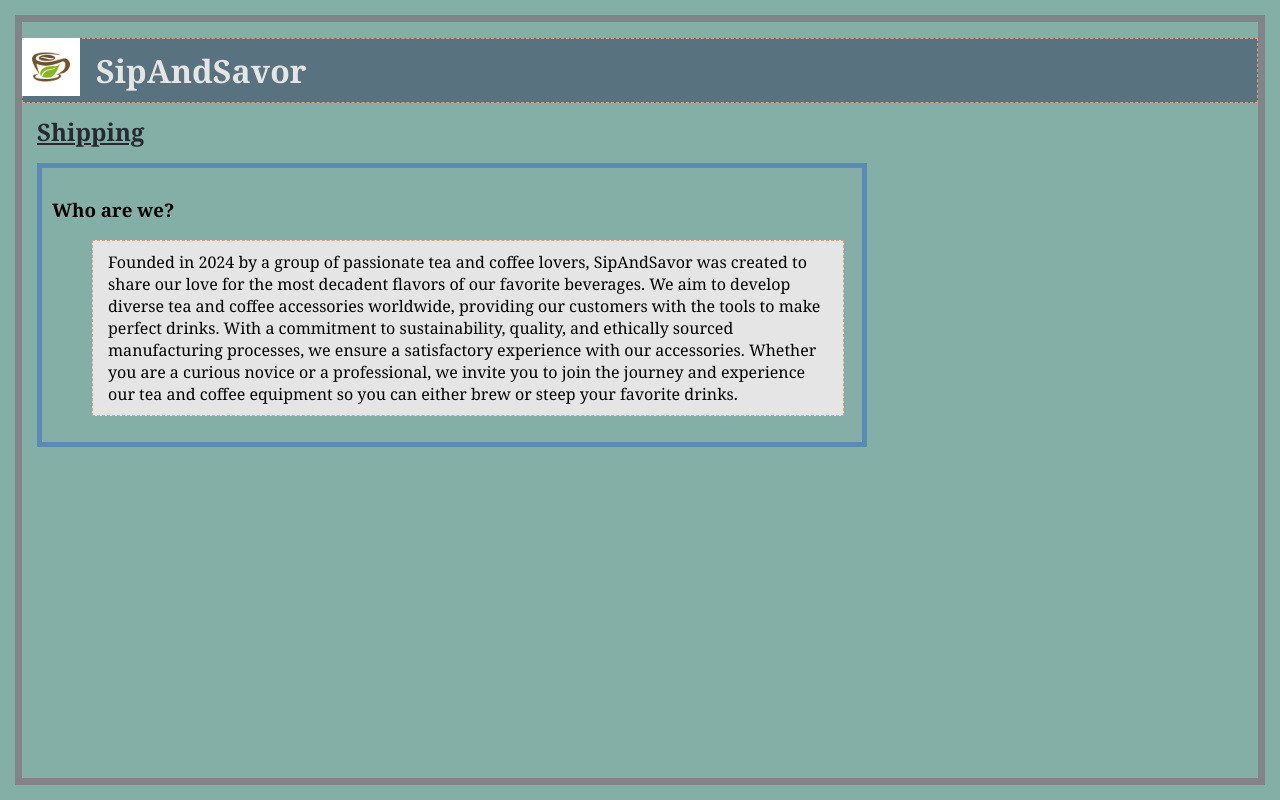
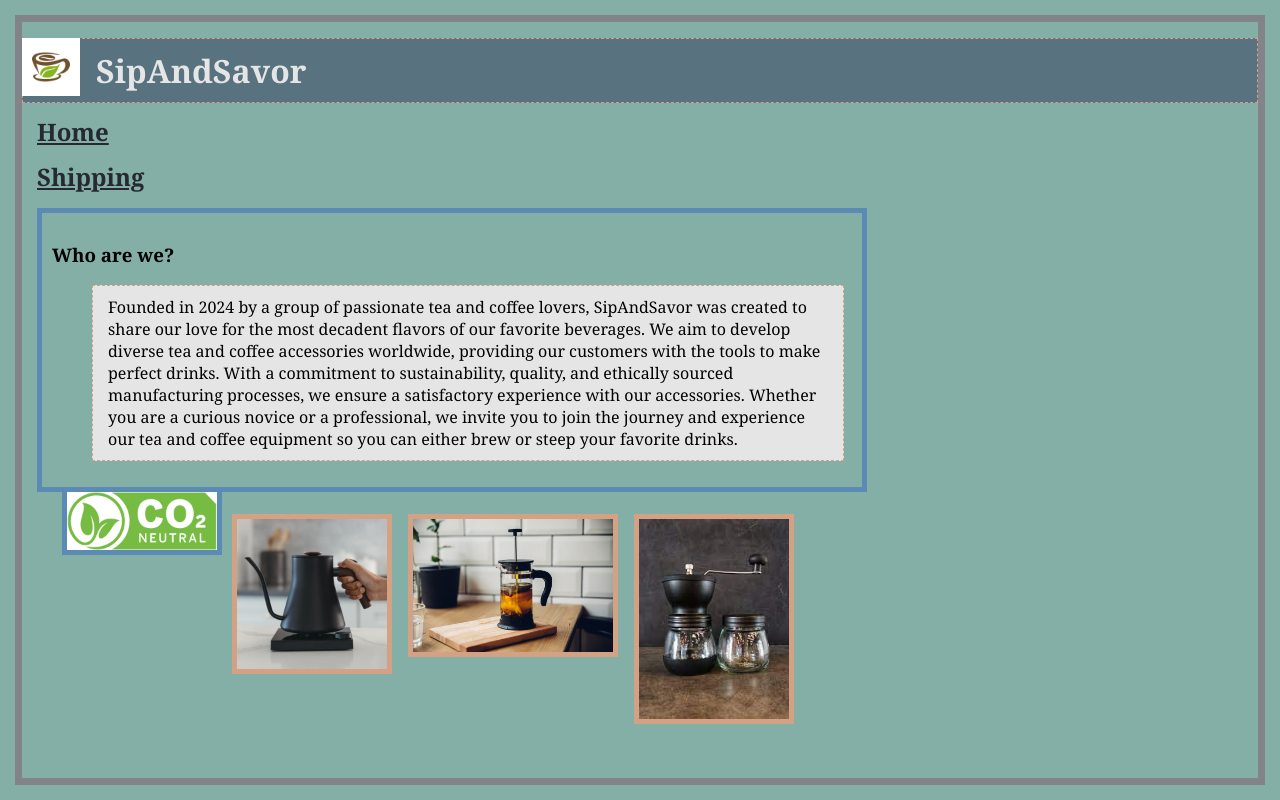
Before and after one commit to MarkaGon/E-commerce-Full-Stack-Web-Application-, a PHP site: page /project/home.php in a window 1280 px wide. Run offline with PHP 8.4, Linux system fonts and the light colour scheme.

Commit message:
home page done with proper heading and photos

```diff
--- a/project/header.php
+++ b/header.php
@@ -1,7 +1,7 @@
 <header>
     <img src="images/logo2.png" alt= "SipAndSavor Logo" width="58" />
-
     <h1 style="color: #e5e5e5; background-color:#58727f ;">
      SipAndSavor </h1>
+     <a href="home.php"target="_blank"><h2>Home</h2></a>
      <a href="ship.php"target="_blank"><h2>Shipping</h2></a>
 </header>
--- a/project/home.css
+++ b/home.css
@@ -10,6 +10,37 @@ h1, h2, body {
 .details {
   background-color: #e5e5e5;
 }
+.kettle{
+  border: 5px solid #d3a284;
+  width: 150px;
+  right: 15px;
+  padding: 0px;
+  float: left;
+}
+.grind{
+  border: 5px solid #d3a284;
+  width: 150px;
+  right: 15px;
+  padding: 0px;
+  float: left;
+}
+.carbon{
+  border: 5px solid #5b8bb4;
+  width: 150px;
+  margin: 10px;
+  padding: 0px;
+  float: left;
+}
+
+.press{
+  border: 5px solid #d3a284;
+  width: 200px;
+  right: 15px;
+
+  padding: 0px;
+  float: left;
+}
+
 img {
   float: left;
   margin-right: 1em;
--- a/project/home.php
+++ b/home.php
@@ -17,9 +17,16 @@
                     sustainability, quality, and ethically sourced manufacturing processes,
                     we ensure a satisfactory experience with our accessories. Whether you are a
                     curious novice or a professional, we invite you to join the journey and experience
-                    our tea and coffee equipment so you can either brew or steep your favorite drinks. </P>
+                    our tea and coffee equipment so you can either brew or steep your favorite drinks.
+                </P>
                 </ul>
             </nav>
+            <img class="carbon" src="images/cn.png" alt="Carbon Neutral"/>
         </main>
+        <h4>
+        <img class="kettle" src="images/eket.png" alt="Eletric Kettle"/>
+        <img class="press" src="images/fpress.jpg" alt="French Press"/>
+        <img class="grind" src="images/grinder.jpg" alt="grinder"/>
+        </h4>
     </body>
 </html>
```
Also changed, not shown: README.md (renamed from project/README.md), images/cn.png (added), images/eket.png (added), images/fpress.jpg (added), images/grinder.jpg (added), images/logo2.png (renamed from project/images/logo2.png), project/ship.php (deleted), ship.php (deleted), 2 other files.
